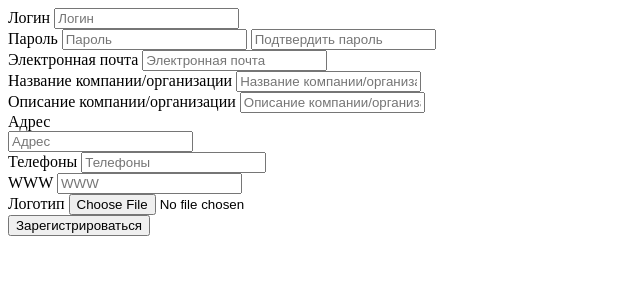
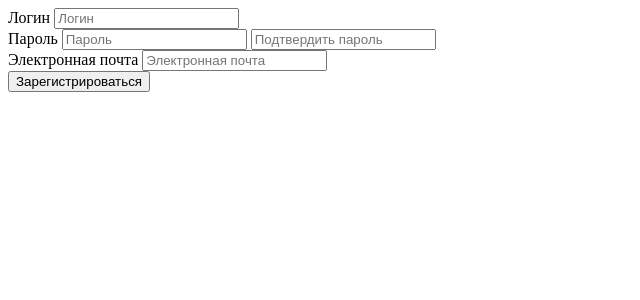
Before and after one commit to alexeysalnikov212/webcity, a PHP site: page /register.php in a window 1280 px wide. Shown: the top 300 px of the page, without its empty margins (0-640 px from the left). Run offline with PHP 8.4, Linux system fonts and the light colour scheme.

Commit message:
User registration form

```diff
--- a/views/blocks/register.php
+++ b/views/blocks/register.php
@@ -1,46 +1,19 @@
 <div id="register">
 	<div class="col-md-offset-4 col-md-4">
-		<form class="form-vertical" role="form" method="post" action="index.php?ctrl=company&act=create" accept-charset="UTF-8">
+		<form class="form-vertical" role="form" method="post" action="index.php?ctrl=user&act=create" accept-charset="UTF-8">
             <div class="form-group col-md-12">
 				 <label class="sr-only" for="login">Логин</label>
 				 <input type="text" class="form-control" name="login" placeholder="Логин" required>
 			</div>
 
         <div class="form-group col-md-12">
-				 <label class="sr-only" for="password">Пароль</label>
-				 <input type="password" class="form-control" name="password" placeholder="Пароль" required>
+				 <label class="sr-only" for="hash">Пароль</label>
+				 <input type="password" class="form-control" name="hash" placeholder="Пароль" required>
 				 <input type="password" class="form-control" name="confirm" placeholder="Подтвердить пароль" required>
 			</div>
 			<div class="form-group col-md-12">
 				 <label class="sr-only" for="email">Электронная почта</label>
 				 <input type="text" class="form-control" name="email" placeholder="Электронная почта" required>
-			</div>
-			<div class="form-group col-md-12">
-				 <label class="sr-only" for="">Название компании/организации</label>
-				 <input type="text" class="form-control" name="fullname" placeholder="Название компании/организации" required>
-			</div>
-			<div class="form-group col-md-12">
-				 <label class="sr-only" for="description">Описание компании/организации</label>
-				 <input type="text" class="form-control" name="description" placeholder="Описание компании/организации" required>
-			</div>
-			<div class="form-group col-md-12">
-				 <label class="sr-only" for="place_id">Адрес</label>
-				<div class="input-group">
-				 <input type="text" class="form-control" name="place_id" placeholder="Адрес" required>
-				 <div data-toggle="tooltip" data-placement="top" title="" class="input-group-addon mapPOL" data-data="lat=48.732049&amp;lng=37.57219&amp;latMarker=&amp;lngMarker=&amp;np=%D0%9A%D1%80%D0%B0%D0%BC%D0%B0%D1%82%D0%BE%D1%80%D1%81%D1%8C%D0%BA&amp;edit=false" data-original-title="Позначити місце розташування"><span class="glyphicon glyphicon-map-marker" aria-hidden="true"></span></div>
-				 </div>
-			</div>
-			<div class="form-group col-md-12">
-				 <label class="sr-only" for="phones">Телефоны</label>
-				 <input type="text" class="form-control" name="phones" placeholder="Телефоны" required>
-			</div>
-			<div class="form-group col-md-12">
-				 <label class="sr-only" for="www">WWW</label>
-				 <input type="text" class="form-control" name="www" placeholder="WWW">
-			</div>
-			<div class="form-group col-md-12">
-				 <label class="sr-only" for="logo">Логотип</label>
-				 <input class="btn btn-default" type="file" class="form-control" name="logo">
 			</div>
 
 			<div class="form-group col-md-12">
```
